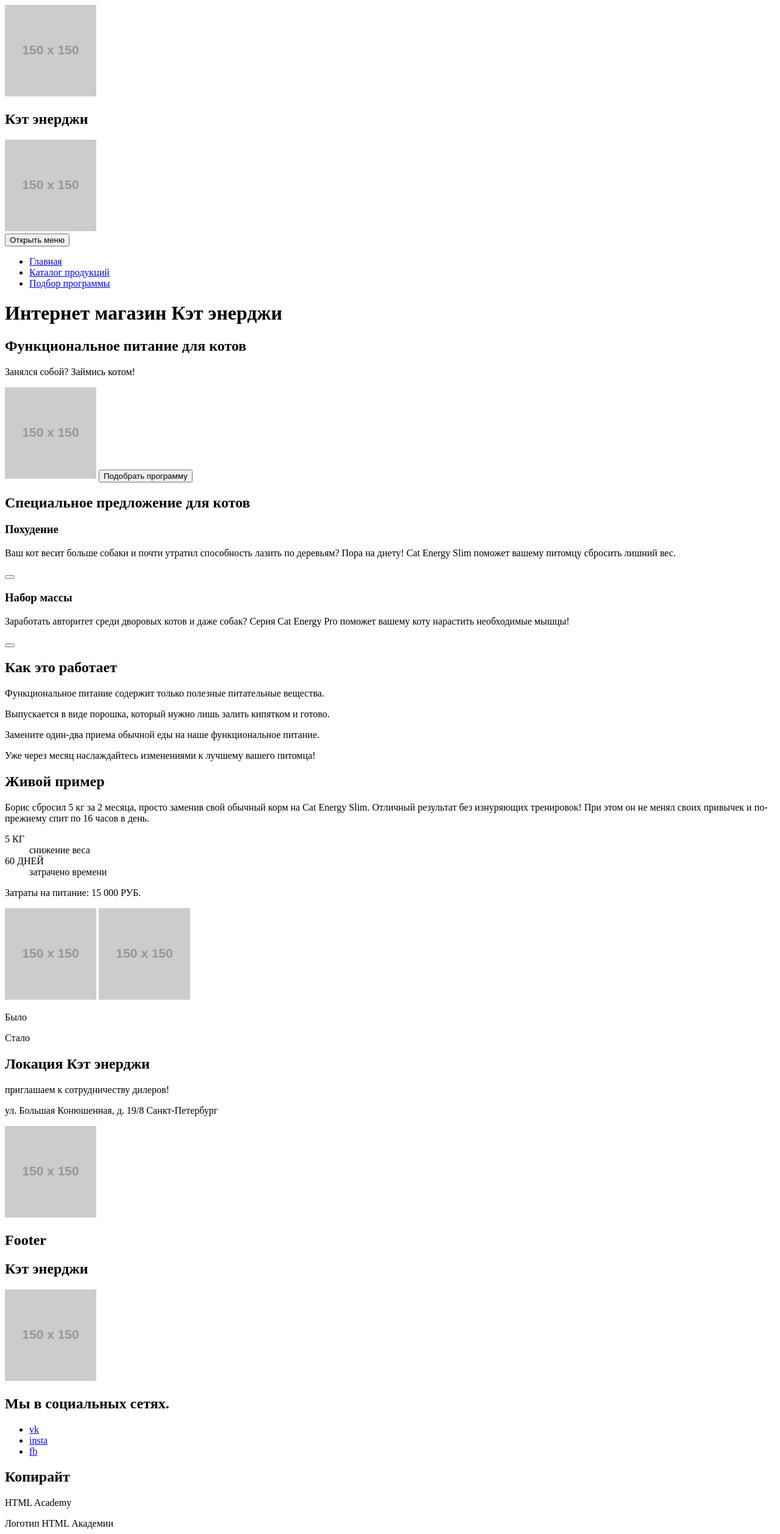
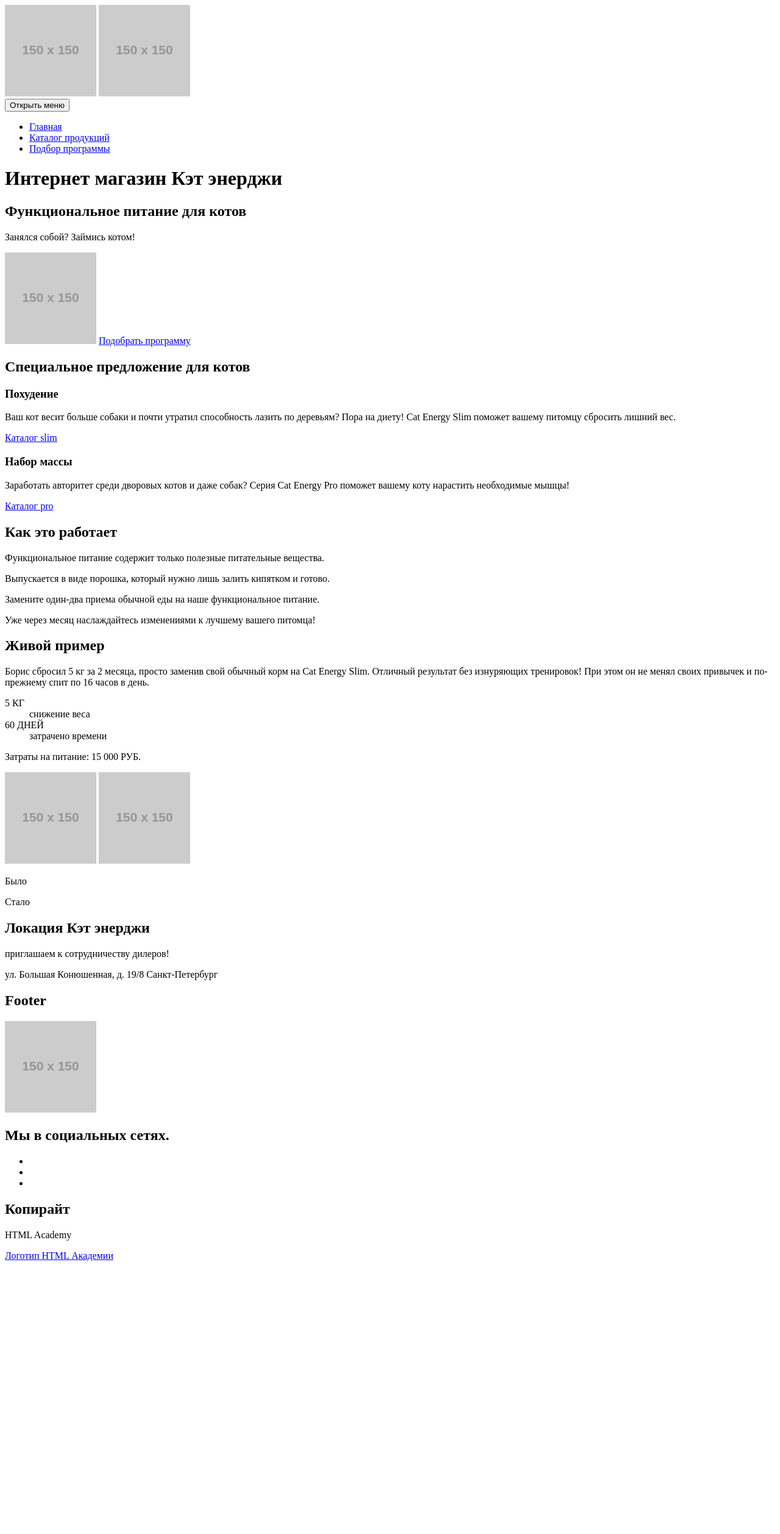
Before and after one commit to htmlacademy-adaptive/1496883-cat-energy-21, a website: page source/index.html in a window 1280 px wide. Shown: the whole page at 61% size. After the commit the page ends 2076 px from the top, so only its background shows below. Drawn offline with Linux system fonts and the light colour scheme; placeholder pictures from the web are drawn by us.

Commit message:
Правки в разметке по указаниям наставника

```diff
--- a/source/index.html
+++ b/source/index.html
@@ -7,24 +7,20 @@
   <body>
 
     <header class="page-header">
-      <a href="/" class="logo-image">
-        <img class="logo-image__mobile" src="https://via.placeholder.com/150x150" alt="Нейзвестное животное - супергерой, в маске.">
+      <a class="logo-image">
+        <img class="logo-image__mobile" src="https://via.placeholder.com/150x150" alt="Неизвестное животное - супергерой, в маске.">
+        <img  class="logo-heading__image" src="https://via.placeholder.com/150x150" alt="Название интернет магазина, Cat Energy">
       </a>
 
-      <article class="logo-heading">
-        <h2 class="visually-hidden">Кэт энерджи</h2>
-        <img  class="logo-heading__image" src="https://via.placeholder.com/150x150" alt="Название интернет магазина, Cat Energy">
-      </article>
-
       <nav class="main-navigation">
+        <div class="main-navigation__container">
         <button class="main-navigation__toggle" type="button">
           <span class="visually-hidden">Открыть меню</span>
         </button>
-        <div class="main-navigation-container">
           <ul class="main-navigation__list">
-            <li class="main-navigation__item main-navigation__item--index"><a href="#">Главная</a></li>
-            <li class="main-navigation__item main-navigation__item--catalog"><a href="catalog.html">Каталог продукций</a></li>
-            <li class="main-navigation__item main-navigation__item--form"><a href="form.html">Подбор программы</a></li>
+            <li class="main-navigation__item"><a href="#">Главная</a></li>
+            <li class="main-navigation__item"><a href="catalog.html">Каталог продукций</a></li>
+            <li class="main-navigation__item"><a href="form.html">Подбор программы</a></li>
           </ul>
         </div>
       </nav>
@@ -33,66 +29,61 @@
     <main class="page-main">
       <h1 class="visually-hidden">Интернет магазин Кэт энерджи</h1>
 
-      <section class="pomotion">
-        <div class="promotion-container">
+      <section class="promotion">
+        <div class="promotion__container">
           <h2 class="title promotion__title">Функциональное питание для котов</h2>
           <p class="promotion__text">Занялся собой? Займись котом!</p>
           <img src="https://via.placeholder.com/150x150" alt="Оранжевая банка, 500г. На которой сверху изображено животное - супергерой, одет в костюм, маску и плащь, на груди молния. На лицевой стороне надпись: '0% natural, cat pro energy, курица.'" class="promotion__image">
-          <button class="promotion__button" type="button">Подобрать программу</button>
+          <a class="promotion__link" href="form.html">Подобрать программу</a>
         </div>
       </section>
 
       <section class="proposal">
-        <div class="proposal-container">
+        <div class="proposal__container">
           <h2 class="visually-hidden">Специальное предложение для котов</h2>
-          <article class="proposal-inner proposal-inner--slim">
+          <section class="proposal-inner proposal-inner--slim">
             <h3 class="proposal-inner__title">Похудение</h3>
             <p class="proposal-inner__text">Ваш кот весит больше собаки и почти утратил способность лазить по деревьям? Пора на диету! Cat Energy Slim поможет вашему питомцу сбросить лишний вес.</p>
-            <button class="proposal-inner__button proposal-inner__button--slim"></button>
-          </article>
-          <article class="proposal-inner proposal-inner--muscle">
+            <a class="proposal-inner__link" href="#">Каталог slim</a>
+          </section>
+          <section class="proposal-inner proposal-inner--muscle">
             <h3 class="proposal-inner__title">Набор массы</h3>
             <p class="proposal-inner__text">Заработать авторитет среди дворовых котов и даже собак? Серия Cat Energy Pro поможет вашему коту нарастить необходимые мышцы!</p>
-            <button class="proposal-inner__button proposal-inner__button--muscle"></button>
-          </article>
+            <a class="proposal-inner__link" href="#">Каталог pro</a>
+          </section>
         </div>
       </section>
 
       <section class="specification">
-        <div class="specification-container">
+        <div class="specification__container">
           <h2 class="title specification__title">Как это работает</h2>
-          <div class="specification__item specification__item--1">
+          <div class="specification__item specification__item--functional">
             <p class="specification__text">Функциональное питание содержит только полезные питательные вещества.</p>
           </div>
-          <div class="specification__item specification__item--2">
+          <div class="specification__item specification__item--powder">
             <p class="specification__text">Выпускается в виде порошка, который нужно лишь залить кипятком и готово.</p>
           </div>
-          <div class="specification__item specification__item--3">
+          <div class="specification__item specification__item--alternative">
             <p class="specification__text">Замените один-два приема обычной еды на наше функциональное питание.</p>
           </div>
-          <div class="specification__item specification__item--4">
+          <div class="specification__item specification__item--changes">
             <p class="specification__text">Уже через месяц наслаждайтесь изменениями к лучшему вашего питомца!</p>
           </div>
         </div>
       </section>
 
       <section class="example">
-        <div class="example-container">
+        <div class="example__container">
           <h2 class="title example__title">Живой пример</h2>
           <p class="example__text">Борис сбросил 5 кг за 2 месяца, просто заменив свой обычный корм на Cat Energy Slim. Отличный результат без изнуряющих тренировок! При этом он не менял своих привычек и по-прежнему спит по 16 часов в день.</p>
-          <dl class="example-results">
-            <div class="example-results-item example-results-item--weight">
-              <dt class="example-results-item__term">5 КГ</dt>
-              <dd class="example-results-item__definition">снижение веса</dd>
-            </div>
-            <div class="example-results-item example-results-item--days">
-              <dt class="example-results-item__term">60 ДНЕЙ</dt>
-              <dd class="example-results-item__definition">затрачено времени</dd>
-            </div>
+          <dl class="example__results">
+              <dt class="example__term">5 КГ</dt>
+              <dd class="example__definition">снижение веса</dd>
+              <dt class="example__term">60 ДНЕЙ</dt>
+              <dd class="example__definition">затрачено времени</dd>
           </dl>
-          <div class="example-expenses">
-            <p class="example-expensen__text">Затраты на питание: 15 000 РУБ.</p>
-          </div>
+            <p class="example__expenses">Затраты на питание: 15 000 РУБ.</p>
+
           <div class="example-comparison">
             <img class="example-comparison__image-before" src="https://via.placeholder.com/150x150" alt="Очень толстый кот">
             <img class="example-comparison__image-after" src="https://via.placeholder.com/150x150" alt="Очень худой кот">
@@ -108,42 +99,45 @@
 
     <footer class="page-footer">
       <section class="location">
+        <div class="location__container">
         <h2 class="visually-hidden">Локация Кэт энерджи</h2>
-        <div class="location-container">
           <div class="location-box">
             <p class="location-box__invite">приглашаем к сотрудничеству дилеров!</p>
             <p class="location-box__address">ул. Большая Конюшенная, д. 19/8 Санкт-Петербург</p>
           </div>
+
+
           <div class="location-map">
-            <img src="https://via.placeholder.com/150x150" alt="карта интернет магазина Cat energy" class="location-map__image">
+            <!-- blank div for iframe - map *****************************************-->
           </div>
+
+
         </div>
       </section>
       <section class="main-footer">
-        <div class="main-footer-container">
+        <div class="main-footer__container">
           <h2 class="visually-hidden">Footer</h2>
-          <article class="logo-heading">
-            <h2 class="visually-hidden">Кэт энерджи</h2>
             <img  class="logo-heading__image" src="https://via.placeholder.com/150x150" alt="Название интернет магазина, Cat Energy">
-          </article>
           <section class="social-networks">
             <h2 class="visually-hidden">Мы в социальных сетях.</h2>
             <ul class="social-networks__list">
               <li class="social-networks__item">
-                <a href="#" class="social-networks__link social-networks__link--vk" aria-label="Вконтакте">vk</a>
+                <a class="social-networks__link" href="#" aria-label="Вконтакте"></a>
               </li>
               <li class="social-networks__item">
-                <a href="#" class="social-networks__link social-networks__link--insta" aria-label="Инстаграм">insta</a>
+                <a class="social-networks__link" href="#" aria-label="Инстаграм"></a>
               </li>
               <li class="social-networks__item">
-                <a href="#" class="social-networks__link social-networks__link--fb" aria-label="Фейсбук">fb</a>
+                <a class="social-networks__link" href="#" aria-label="Фейсбук"></a>
               </li>
             </ul>
           </section>
           <section class="copyright">
             <h2 class="visually-hidden">Копирайт</h2>
             <p class="copyright__text">HTML Academy</p>
-            <div class="copyright__logo"><span class="visually-hidden">Логотип HTML Академии</span></div>
+            <a class="copyright__logo" href="https://htmlacademy.ru/intensive/adaptive">
+              <span class="visually-hidden">Логотип HTML Академии</span>
+            </a>
           </section>
         </div>
       </section>
```
